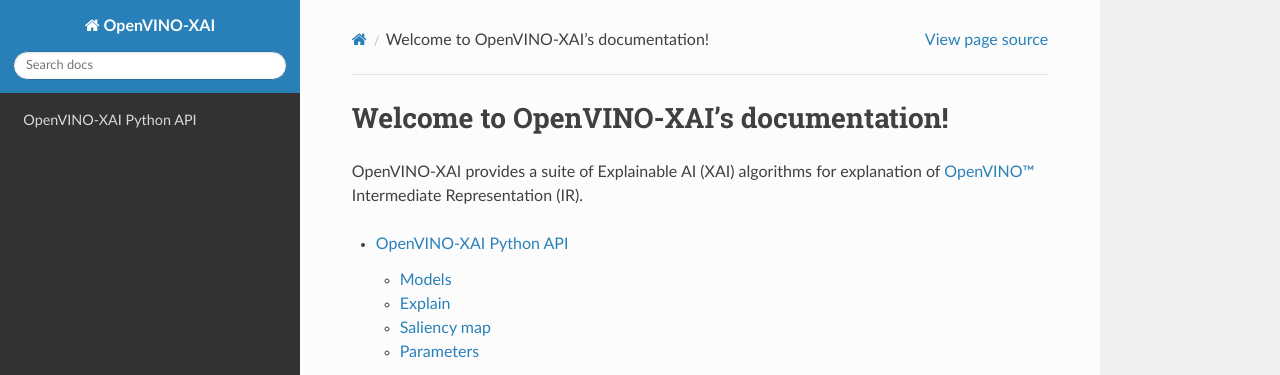
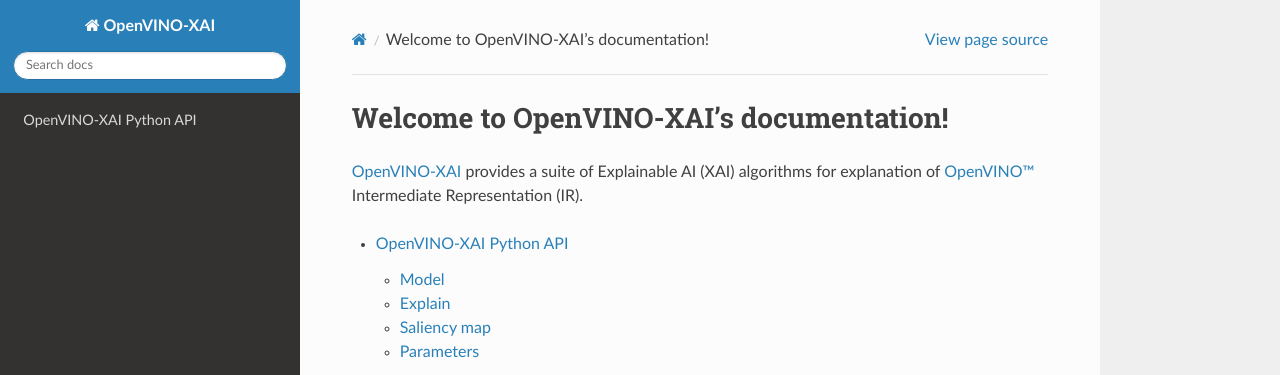
Before and after one commit to openvinotoolkit/openvino_xai, a Sphinx documentation site: the page built from docs/api/source/index.rst, in a window 1280 px wide. Shown: the top 375 px of the page. Built offline with Sphinx 7.4.7 and the Read the Docs theme 2.0.0, drawn with Linux system fonts in a browser that asks for light colours.

Commit message:
Update RST

```diff
--- a/docs/api/source/api.rst
+++ b/docs/api/source/api.rst
@@ -1,7 +1,7 @@
 OpenVINO-XAI Python API
 =======================
 
-Models
+Model
 ------
 
 To create XAIModel, which is OpenVINO™ ModelAPI model wrapper with XAI head inserted into the model graph, use openvino_xai.model
--- a/docs/api/source/index.rst
+++ b/docs/api/source/index.rst
@@ -1,7 +1,7 @@
 Welcome to OpenVINO-XAI's documentation!
 ========================================
 
-OpenVINO-XAI provides a suite of Explainable AI (XAI) algorithms for explanation of `OpenVINO™ <https://github.com/openvinotoolkit/openvino>`_ Intermediate Representation (IR).
+`OpenVINO-XAI <https://github.com/intel-sandbox/openvino_xai>`_ provides a suite of Explainable AI (XAI) algorithms for explanation of `OpenVINO™ <https://github.com/openvinotoolkit/openvino>`_ Intermediate Representation (IR).
 
 .. toctree::
    :maxdepth: 2
```
